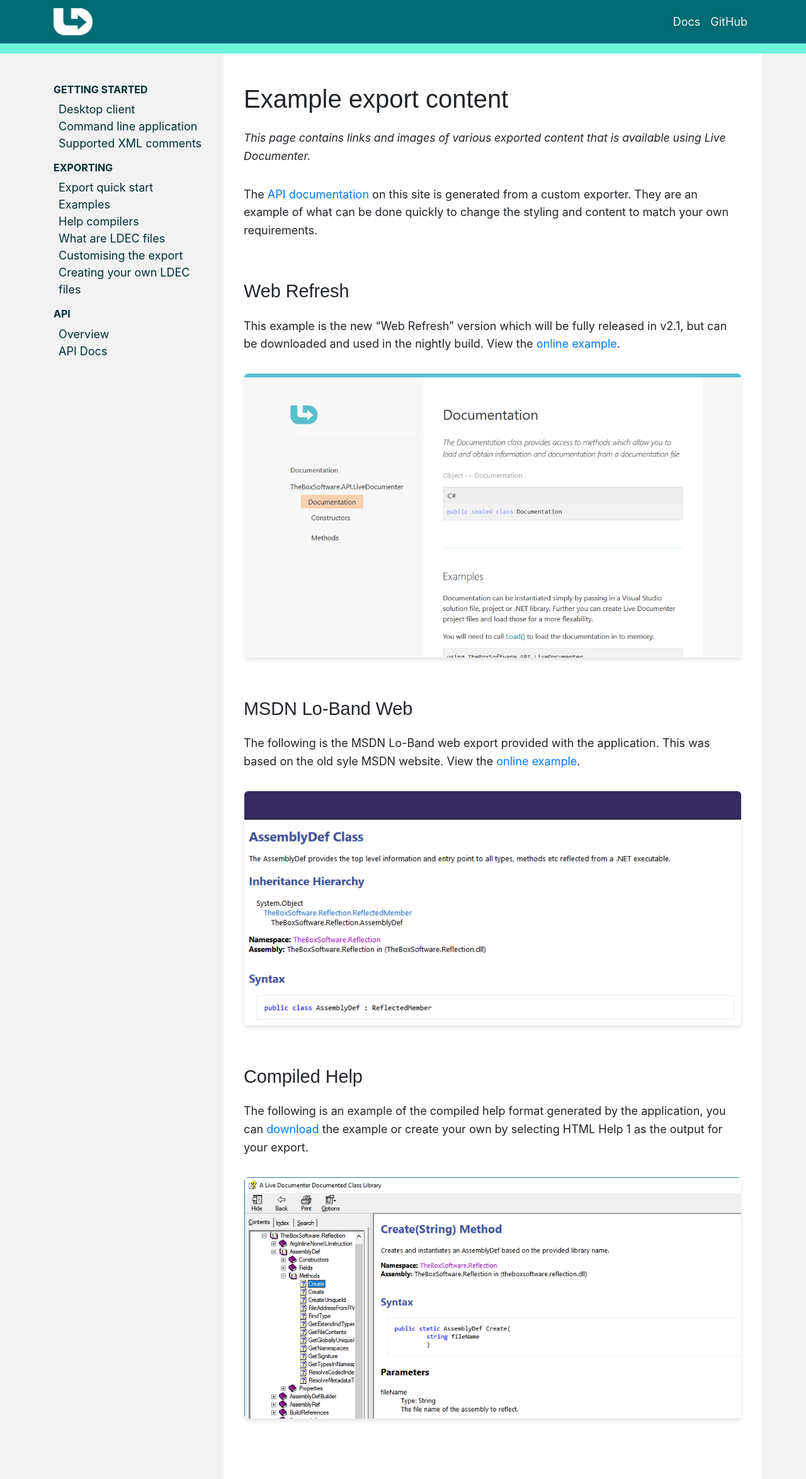
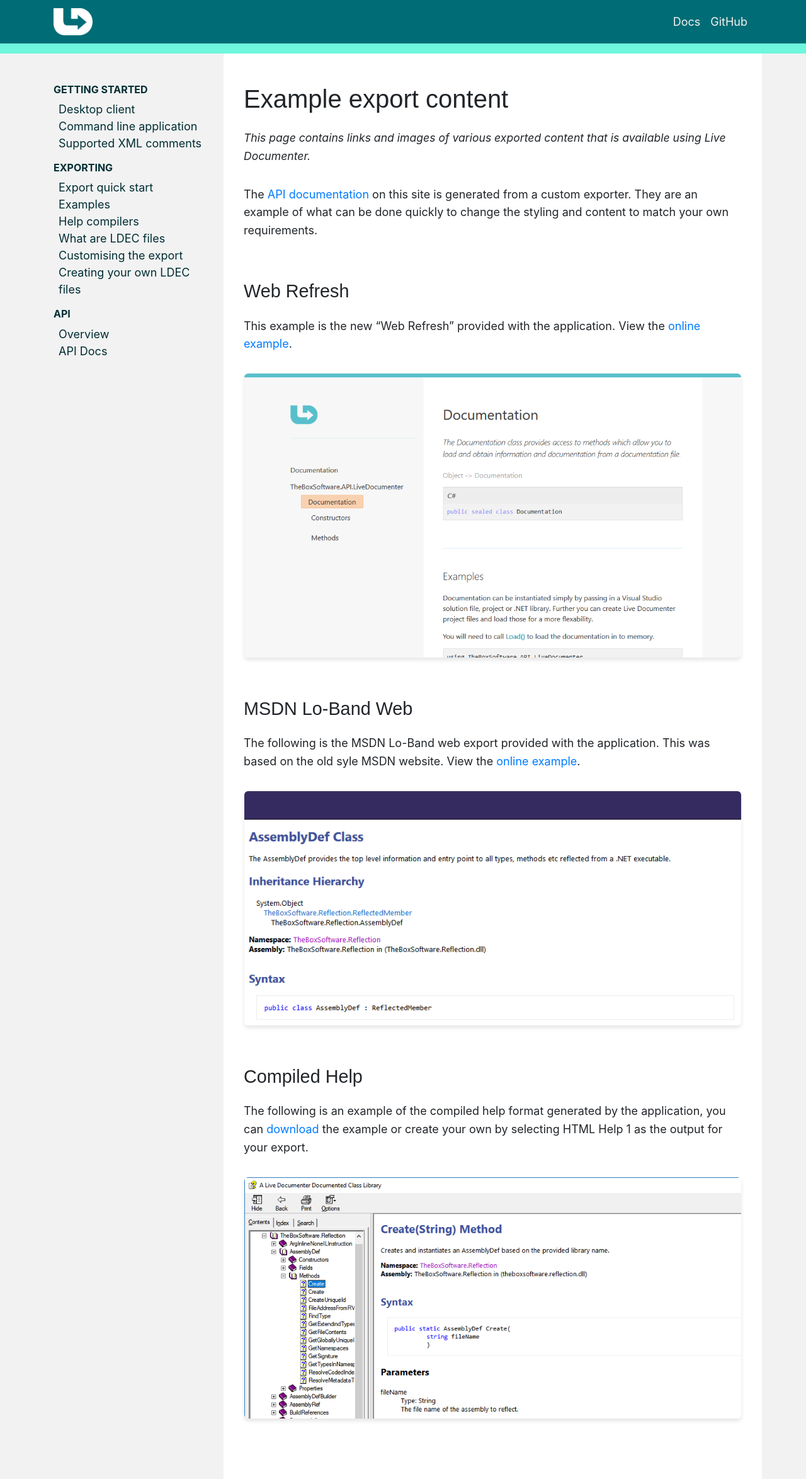
Before and after one commit to barry-jones/livedocumenter-site, a Jekyll site: the page built from src/docs_export_examples.md, in a window 1280 px wide. Shown: the whole page at 63% size. Built offline with Jekyll 4.4.1, drawn with Linux system fonts in a browser that asks for light colours; nearby versions of some CDN libraries; some web fonts are replaced.

Commit message:
removed reference to nightly build from web refresh example and fixed issue with section borders in the api docs.

```diff
--- a/src/css/site.scss
+++ b/src/css/site.scss
@@ -127,6 +127,26 @@ nav {
             }
         }
     }
+
+
+    section {
+        @include media-breakpoint-down(md) {
+            padding-bottom: 3rem;
+        }
+        @include media-breakpoint-up(md) {
+            padding-bottom: 5rem;
+        }
+    }
+    section.call-to-action {
+        @include media-breakpoint-down(md) {
+            padding-bottom: 0;
+            margin-bottom: 3rem;
+        }
+        @include media-breakpoint-up(md) {
+            padding-bottom: 0;
+            margin-bottom: 5rem;
+        }
+    }
 }
 
 p { padding: 1rem 0 0 0; }
@@ -150,25 +170,6 @@ h1>p,h2>p,h3>p {padding-top: 0;}
 .screenshot img, .image_border {
     border-radius: 6px;
     box-shadow: $default-shadow;
-}
-
-section {
-    @include media-breakpoint-down(md) {
-        padding-bottom: 3rem;
-    }
-    @include media-breakpoint-up(md) {
-        padding-bottom: 5rem;
-    }
-}
-section.call-to-action {
-    @include media-breakpoint-down(md) {
-        padding-bottom: 0;
-        margin-bottom: 3rem;
-    }
-    @include media-breakpoint-up(md) {
-        padding-bottom: 0;
-        margin-bottom: 5rem;
-    }
 }
 
 #docs {
--- a/src/docs_export_examples.md
+++ b/src/docs_export_examples.md
@@ -8,14 +8,13 @@ permalink: /docs/export/examples/
 This page contains links and images of various exported content that is available
 using Live Documenter.
 
-The [API documentation](/docs/api/4294967371.htm) on this site is generated from a
+The [API documentation](/docs/api/4294967379.htm) on this site is generated from a
 custom exporter. They are an example of what can be done quickly to change the styling
 and content to match your own requirements.
 
 ## Web Refresh
 
-This example is the new "Web Refresh" version which will be fully released in v2.1, but can be downloaded
-and used in the nightly build. View the <a href="/example/web_refresh/" target="_blank">online example</a>.
+This example is the new "Web Refresh" provided with the application. View the <a href="/example/web_refresh/" target="_blank">online example</a>.
 
 <div class="row justify-content-center p-3">
     <img class="img-fluid image_border" src="/assets/images/documentation/web_refresh.png" alt="MSDN Lo Band exproted web content example" />
```
